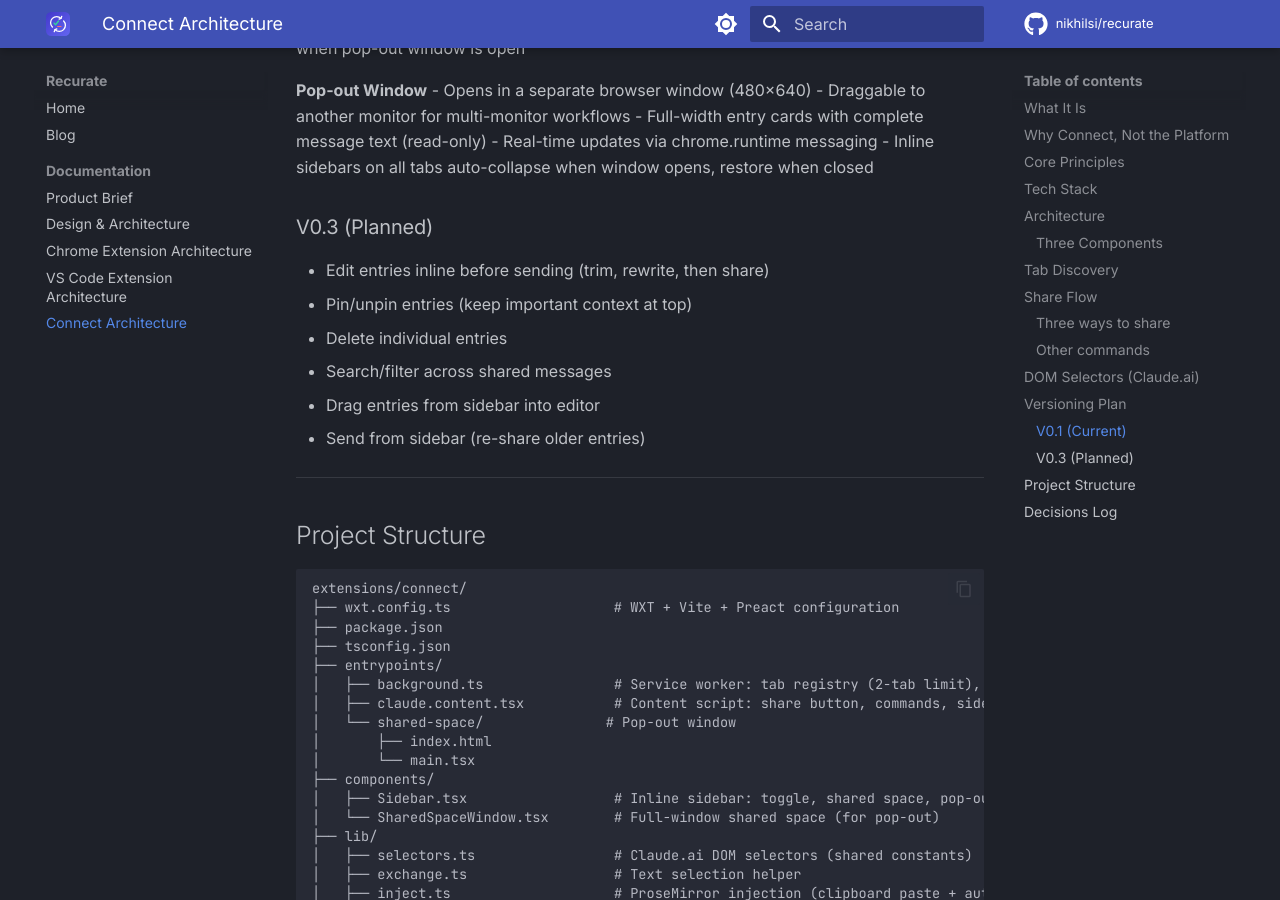
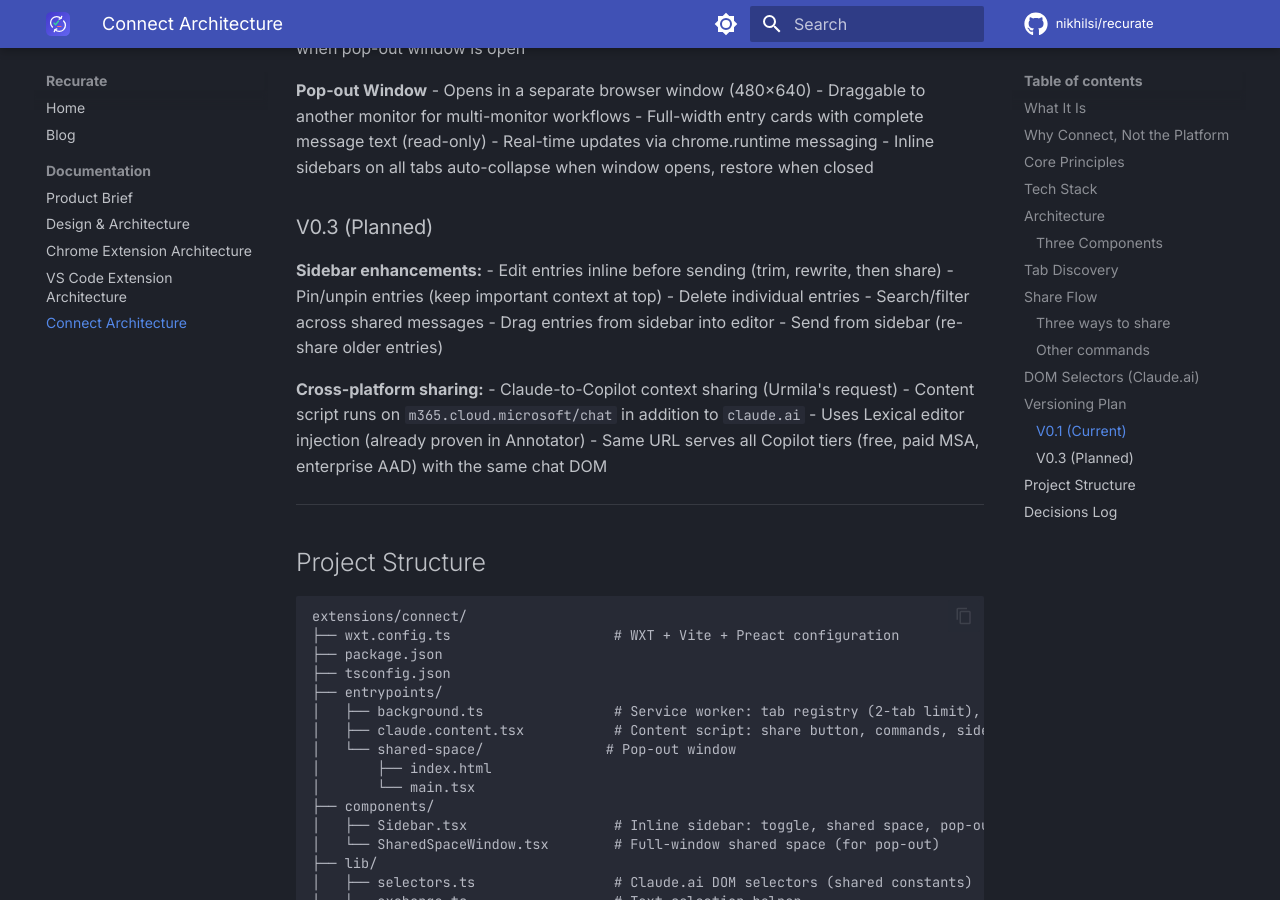
Before and after one commit to nikhilsi/recurate, an MkDocs documentation site: the page built from docs/connect-architecture.md, in a window 1280 px wide and 900 px high, scrolled down 7057 px. Built offline with MkDocs 1.6.1 and Material for MkDocs 9.7.7, drawn with Linux system fonts in a browser that asks for light colours; comment, search, counter and statistics services are not loaded.

Commit message:
Add Claude-to-Copilot cross-platform sharing to V0.3 roadmap

```diff
--- a/docs/connect-architecture.md
+++ b/docs/connect-architecture.md
@@ -254,12 +254,19 @@ All proven selectors from existing extensions:
 
 ### V0.3 (Planned)
 
+**Sidebar enhancements:**
 - Edit entries inline before sending (trim, rewrite, then share)
 - Pin/unpin entries (keep important context at top)
 - Delete individual entries
 - Search/filter across shared messages
 - Drag entries from sidebar into editor
 - Send from sidebar (re-share older entries)
+
+**Cross-platform sharing:**
+- Claude-to-Copilot context sharing (Urmila's request)
+- Content script runs on `m365.cloud.microsoft/chat` in addition to `claude.ai`
+- Uses Lexical editor injection (already proven in Annotator)
+- Same URL serves all Copilot tiers (free, paid MSA, enterprise AAD) with the same chat DOM
 
 ---
 
```
Also changed, not shown: NOW.md (+1 -1 lines).
